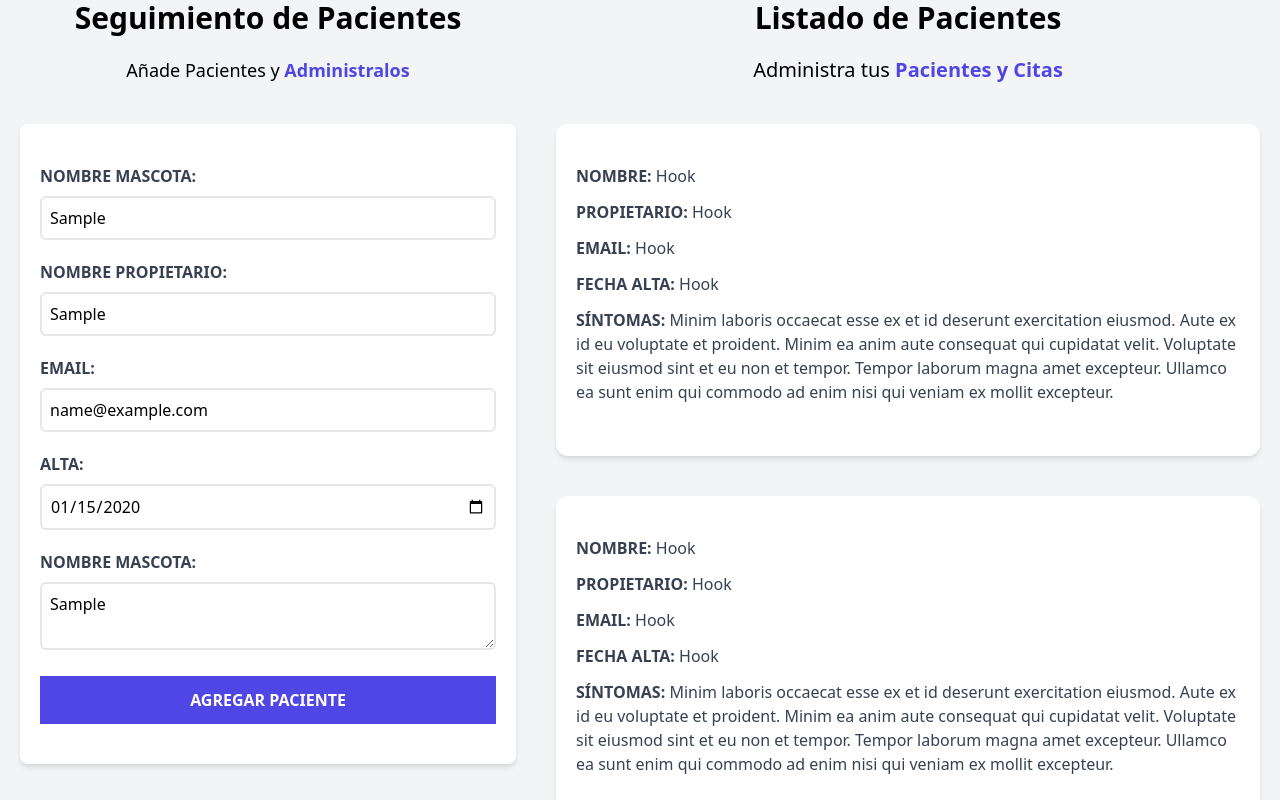
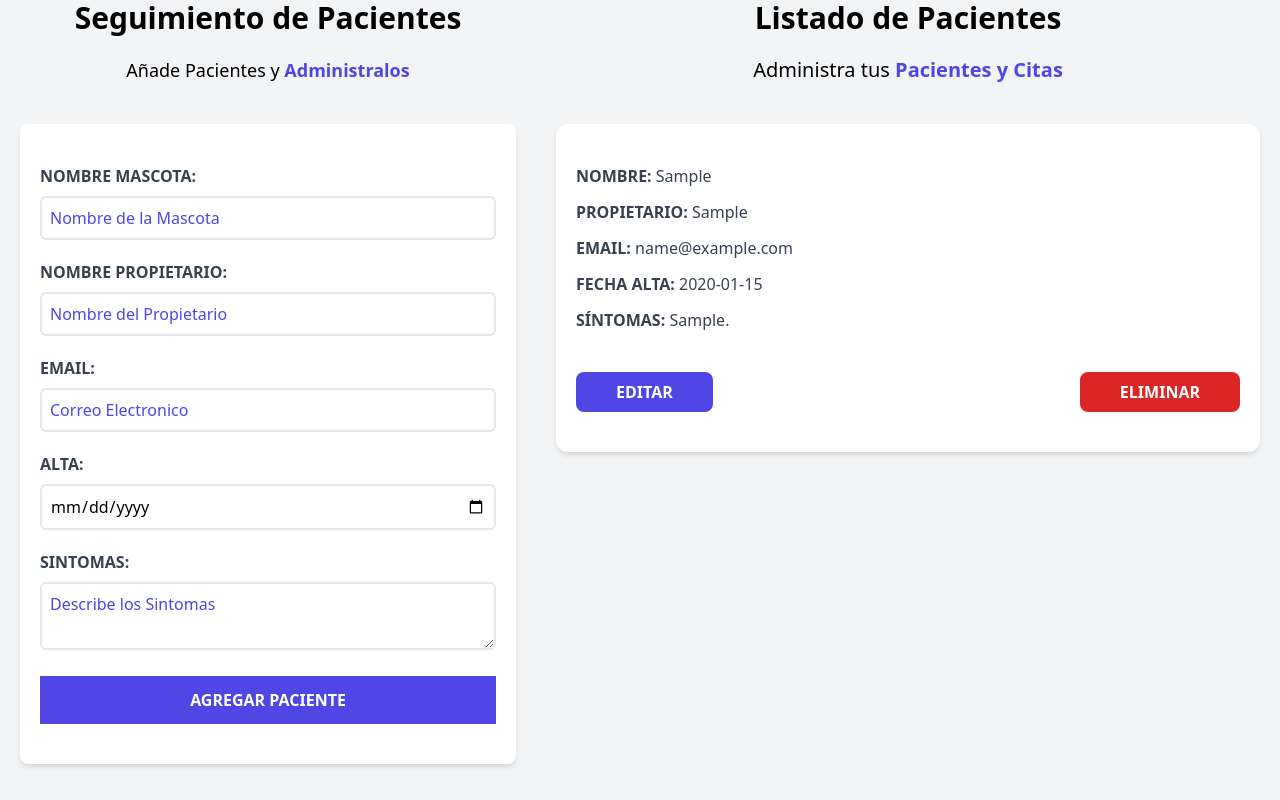
Before and after one commit to alexJAR/sistema-citas-react, a React (Vite) app: page / in a window 1280 px wide. Both pictures are taken after typing "Sample", "Sample", "name@example.com", "2020-01-15", "Sample" into the empty fields and a click on the input "Agregar Paciente". Shown: the part 176-976 px from the top of the page. Built offline with nearby package versions, Linux system fonts and the light colour scheme.

Commit message:
useState paciente

```diff
--- a/src/App.jsx
+++ b/src/App.jsx
@@ -1,15 +1,27 @@
+import {useState} from 'react';
 import Formulario from './components/Formulario'
 import Header from './components/Header'
 import ListadoPacientes from './ListadoPacientes'
 
 
 function App() {
+
+  const [pacientes, setPacientes] = useState([]);
+
+  const [paciente, setPaciente] = useState({});
+
   return (
     <div className="container mx-auto mt-20">
       <Header/>
       <div className="mt-12 md:flex">
-        <Formulario/>
-        <ListadoPacientes/>
+        <Formulario
+          pacientes={pacientes}
+          setPacientes={setPacientes}
+        />
+        <ListadoPacientes
+          pacientes={pacientes}
+          setPaciente={setPaciente}
+        />
       </div>
     </div>
   )
--- a/src/ListadoPacientes.jsx
+++ b/src/ListadoPacientes.jsx
@@ -1,17 +1,35 @@
 import Paciente from './components/Paciente'
 
-function ListadoPacientes() {
+function ListadoPacientes({pacientes, setPaciente}) {
     return (
-        <div className="md:w-1/2 lg:w-3/5 md:h-screen overflow-scroll">
-            <h2 className="font-black text-center text-3xl">Listado de Pacientes</h2>
-            <p className="text-xl mt-5 mb-10 text-center">
-                Administra tus {''}
-                <span className="text-indigo-600 font-bold">Pacientes y Citas</span>
-            </p>
-            <Paciente/>
-            <Paciente/>
-            <Paciente/>
-            <Paciente/>
+        <div className='md:w-1/2 lg:w-3/5 md:h-screen overflow-scroll'>
+
+        {(pacientes && pacientes.length ? (
+            <>
+                <h2 className="font-black text-center text-3xl">Listado de Pacientes</h2>
+                <p className="text-xl mt-5 mb-10 text-center">
+                    Administra tus {''}
+                    <span className="text-indigo-600 font-bold">Pacientes y Citas</span>
+                </p>
+
+                {pacientes.map( paciente => (
+                    <Paciente
+                    key={paciente.id}
+                    paciente={paciente}
+                    setPaciente={setPaciente}
+                />
+                ))}
+            </>
+        ) : (
+            <>
+            <h2 className="font-black text-center text-3xl">No hay Pacientes</h2>
+                <p className="text-xl mt-5 mb-10 text-center">
+                    Comienza agregando pacientes {''}
+                    <span className="text-indigo-600 font-bold">y aparecerán en este lugar</span>
+                </p>
+            </>
+        ))}
+
         </div>
     )
 }
--- /dev/null
+++ b/src/components/Error.jsx
@@ -0,0 +1,11 @@
+import React from 'react'
+
+const Error = ({mensaje}) => {
+    return (
+        <div className="bg-red-800 text-white font-bold mb-3 text-center p-3 uppercase rounded-md">
+            <p>{mensaje}</p>
+        </div>
+    )
+}
+
+export default Error
--- a/src/components/Formulario.jsx
+++ b/src/components/Formulario.jsx
@@ -1,5 +1,6 @@
 import {useState, useEffect} from 'react';
-const Formulario = () => {
+import Error from './Error';
+const Formulario = ({ pacientes, setPacientes }) => {
 
     const [nombre, setNombre] = useState('');
     const [propietario, setPropietario] = useState('');
@@ -8,6 +9,14 @@ const Formulario = () => {
     const [sintomas, setSintomas] = useState('');
 
     const [error, setError] = useState(false);
+
+    const generarId = () => {
+        const random = Math.random().toString(36).substr(2);
+
+        const fecha = Date.now().toString(36)
+
+        return random + fecha
+    }
 
     const handleSubmit = (e) => {
         e.preventDefault();
@@ -21,9 +30,24 @@ const Formulario = () => {
         }
 
         setError(false);
+
+        const objetoPacientes = {
+            nombre,
+            propietario,
+            email,
+            fecha,
+            sintomas,
+            id: generarId()
+        }
+
+        setPacientes([...pacientes, objetoPacientes]);
+
+        setNombre('')
+        setPropietario('')
+        setEmail('')
+        setFecha('')
+        setSintomas('')
     }
-
-    console.log(nombre)
 
     return (
         <div className="md:w-1/2 lg:w-2/5 mx-5">
@@ -38,11 +62,7 @@ const Formulario = () => {
                 onSubmit={handleSubmit}
                 className="bg-white shadow-md rounded-lg py-10 px-5 mb-5">
 
-                {error &&
-                            <div className="bg-red-800 text-white font-bold mb-3 text-center p-3 uppercase rounded-md">
-                                <p>Todos los campos son obligatorios</p>
-                            </div>
-                }
+                {error && <Error mensaje={'Todos los campos son obligatorios'}/>}
                 <div className="mb-5">
                     <label htmlFor="mascota" className="block text-gray-700 uppercase font-bold">
                         Nombre Mascota:
@@ -100,7 +120,7 @@ const Formulario = () => {
 
                 <div className="mb-5">
                     <label htmlFor="sintomas" className="block text-gray-700 uppercase font-bold">
-                        Nombre Mascota:
+                        Sintomas:
                     </label>
                     <textarea
                         id="sintomas"
--- a/src/components/Header.jsx
+++ b/src/components/Header.jsx
@@ -1,4 +1,5 @@
-function Header(params) {
+function Header() {
+
     return (
         <>
             <h1 className="font-black text-5xl text-center mx-auto md:w-2/3">
--- a/src/components/Paciente.jsx
+++ b/src/components/Paciente.jsx
@@ -1,34 +1,44 @@
-const Paciente = () => {
+const Paciente = ({paciente, setPaciente}) => {
+
     return (
         <div className="mx-5 my-10 bg-white shadow-md rounded-xl px-5 py-10">
             <p className="font-bold mb-3 text-gray-700 uppercase">
                 Nombre: {''}
-                <span className="font-normal normal-case">Hook</span>
+                <span className="font-normal normal-case">{paciente.nombre}</span>
             </p>
 
             <p className="font-bold mb-3 text-gray-700 uppercase">
                 Propietario: {''}
-                <span className="font-normal normal-case">Hook</span>
+                <span className="font-normal normal-case">{paciente.propietario}</span>
             </p>
 
             <p className="font-bold mb-3 text-gray-700 uppercase">
                 Email: {''}
-                <span className="font-normal normal-case">Hook</span>
+                <span className="font-normal normal-case">{paciente.email}</span>
             </p>
 
             <p className="font-bold mb-3 text-gray-700 uppercase">
                 Fecha Alta: {''}
-                <span className="font-normal normal-case">Hook</span>
+                <span className="font-normal normal-case">{paciente.fecha}</span>
             </p>
 
             <p className="font-bold mb-3 text-gray-700 uppercase">
                 Síntomas: {''}
-                <span className="font-normal normal-case">Minim laboris occaecat esse ex et id
-                 deserunt exercitation eiusmod. Aute ex id eu voluptate et proident. Minim ea anim aute
-                 consequat qui cupidatat velit. Voluptate sit eiusmod sint et eu non et tempor.
-                 Tempor laborum magna amet excepteur. Ullamco ea sunt enim qui commodo ad enim nisi
-                 qui veniam ex mollit excepteur.</span>
+                <span className="font-normal normal-case">{paciente.sintomas}.</span>
             </p>
+            <div className="flex justify-between mt-10">
+            <button
+                type="button"
+                className="py-2 px-10 bg-indigo-600 hover:bg-indigo-800 text-white font-bold uppercase rounded-lg"
+                onClick={() => setPaciente(paciente)}
+            >Editar</button>
+
+            <button
+                type="button"
+                className="py-2 px-10 bg-red-600 hover:bg-red-800 text-white font-bold uppercase rounded-lg"
+            >Eliminar</button>
+            </div>
+
         </div>
     )
 }
```
